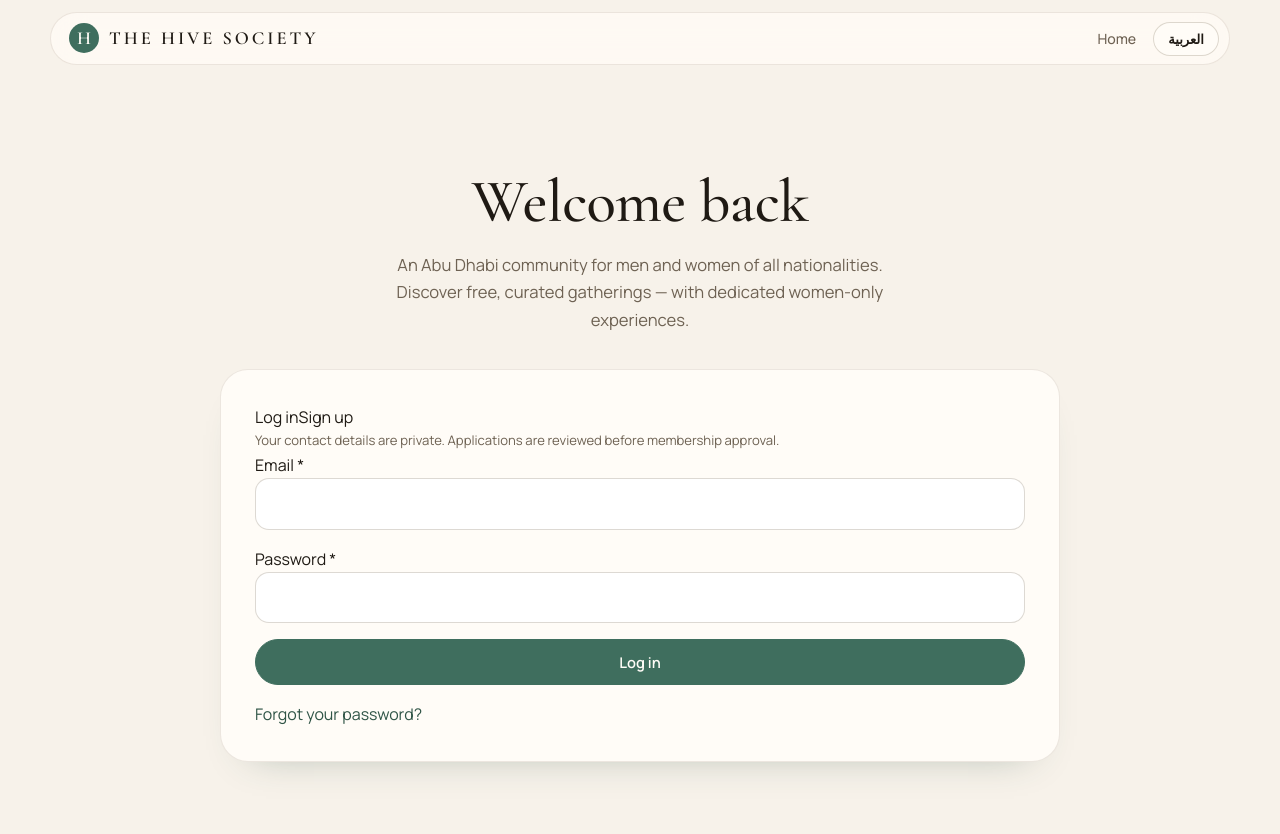
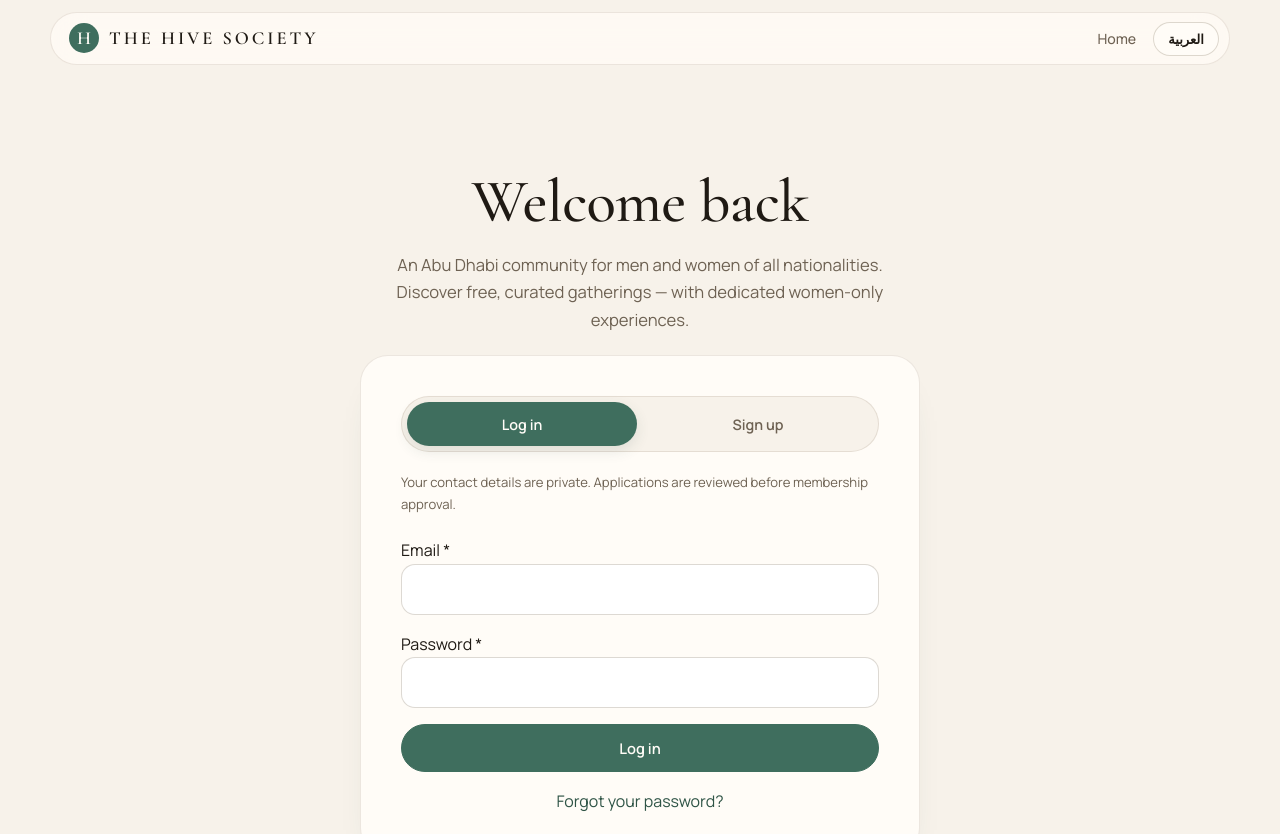
Before and after one commit to Kadir70-dev/hive, a Next.js app: page /auth in a window 1280 px wide. Shown: the top 834 px of the page. Built offline with nearby package versions, Linux system fonts and the light colour scheme; no server answers.

Commit message:
style(frontend): polished bilingual signup and login flow

```diff
--- a/src/styles.css
+++ b/src/styles.css
@@ -292,3 +292,15 @@
   .hv-gathering-card .hv-actions .hv-btn{width:100%}
 }
 @media(prefers-reduced-motion:reduce){.hv-gathering-card,.hv-filter-chip{transition:none}}
+
+/* Bilingual registration: clear mobile-first form and keyboard-friendly tabs. */
+.hv-auth-layout{max-width:680px;margin:0 auto}
+.hv-auth-layout .hv-hero{padding-bottom:22px}
+.hv-auth-card{max-width:560px;margin-inline:auto;padding:clamp(22px,4vw,40px)}
+.hv-auth-tabs{display:grid;grid-template-columns:repeat(2,minmax(0,1fr));gap:6px;padding:5px;background:var(--hv-bg);border:1px solid var(--hv-line);border-radius:999px;margin-bottom:20px}
+.hv-auth-tab{border:0;border-radius:999px;background:transparent;color:var(--hv-muted);padding:12px;min-height:44px;font:600 .9rem var(--hv-sans);cursor:pointer}
+.hv-auth-tab[aria-pressed="true"]{background:var(--hv-sage);color:var(--hv-paper);box-shadow:0 5px 14px rgba(47,84,70,.12)}
+.hv-auth-privacy{margin:0 0 22px}
+.hv-auth-submit{width:100%;min-height:48px}
+.hv-auth-forgot{text-align:center;margin:0}
+@media(max-width:520px){.hv-auth-layout .hv-hero{padding-top:44px}.hv-auth-card{padding:22px 18px}}
```
